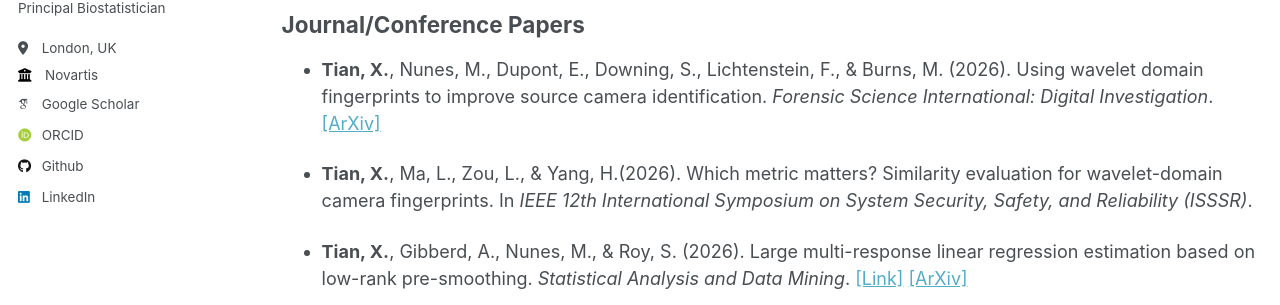
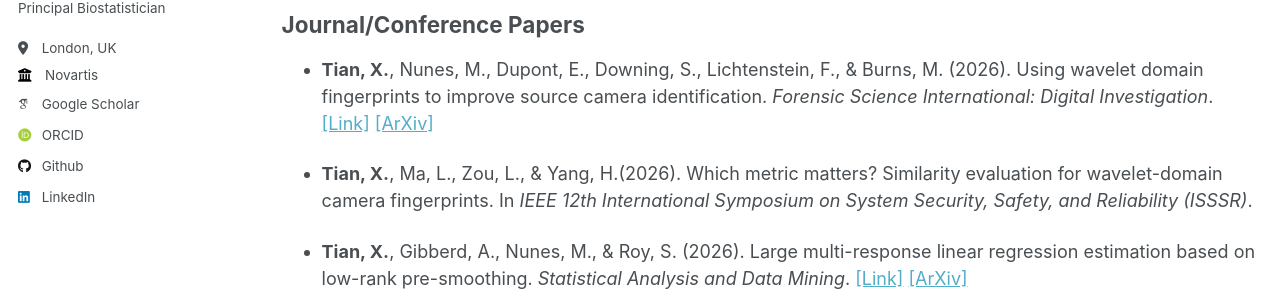
Before and after one commit to xinlet/xinlet.github.io, a Jekyll site: the page built from _pages/publications.md, in a window 1280 px wide and 1213 px high. Shown: the part 284-589 px from the top of the window. Built offline with Jekyll 4.4.1, drawn with Linux system fonts in a browser that asks for light colours; some web fonts are replaced.

Commit message:
Update publications.md

```diff
--- a/_pages/publications.md
+++ b/_pages/publications.md
@@ -12,7 +12,7 @@ author_profile: true
 
 
 ## Journal/Conference Papers
-*  **Tian, X.**, Nunes, M., Dupont, E., Downing, S., Lichtenstein, F., & Burns, M. (2026). Using wavelet domain fingerprints to improve source camera identification. *Forensic Science International: Digital Investigation*. [[ArXiv]](https://arxiv.org/abs/2507.01712)
+*  **Tian, X.**, Nunes, M., Dupont, E., Downing, S., Lichtenstein, F., & Burns, M. (2026). Using wavelet domain fingerprints to improve source camera identification. *Forensic Science International: Digital Investigation*. [[Link]](https://doi.org/10.1016/j.fsidi.2026.302168) [[ArXiv]](https://arxiv.org/abs/2507.01712)
 
 *  **Tian, X.**, Ma, L., Zou, L., & Yang, H.(2026). Which metric matters? Similarity evaluation for wavelet-domain camera fingerprints. In *IEEE 12th International Symposium on System Security, Safety, and Reliability (ISSSR)*.
 
```
